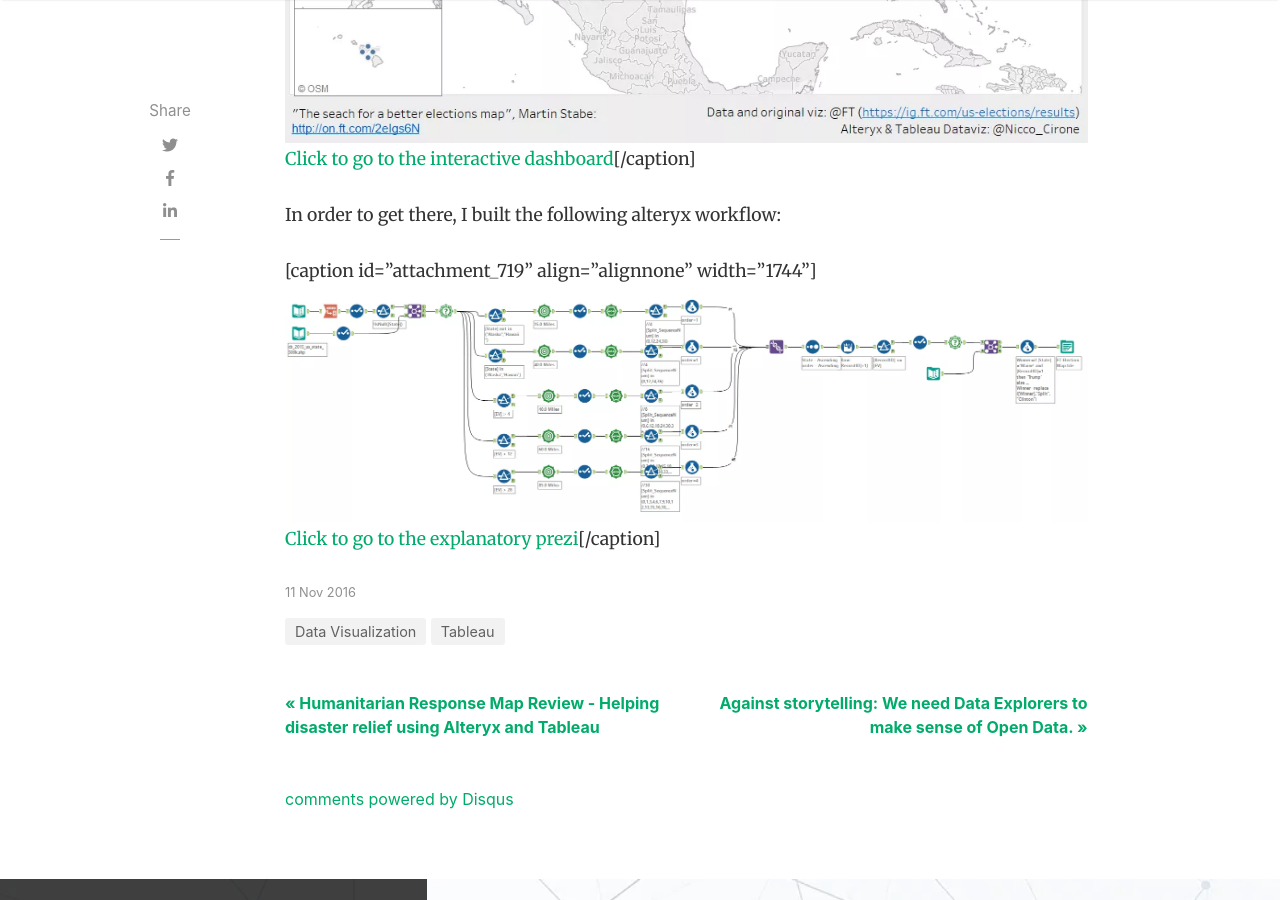
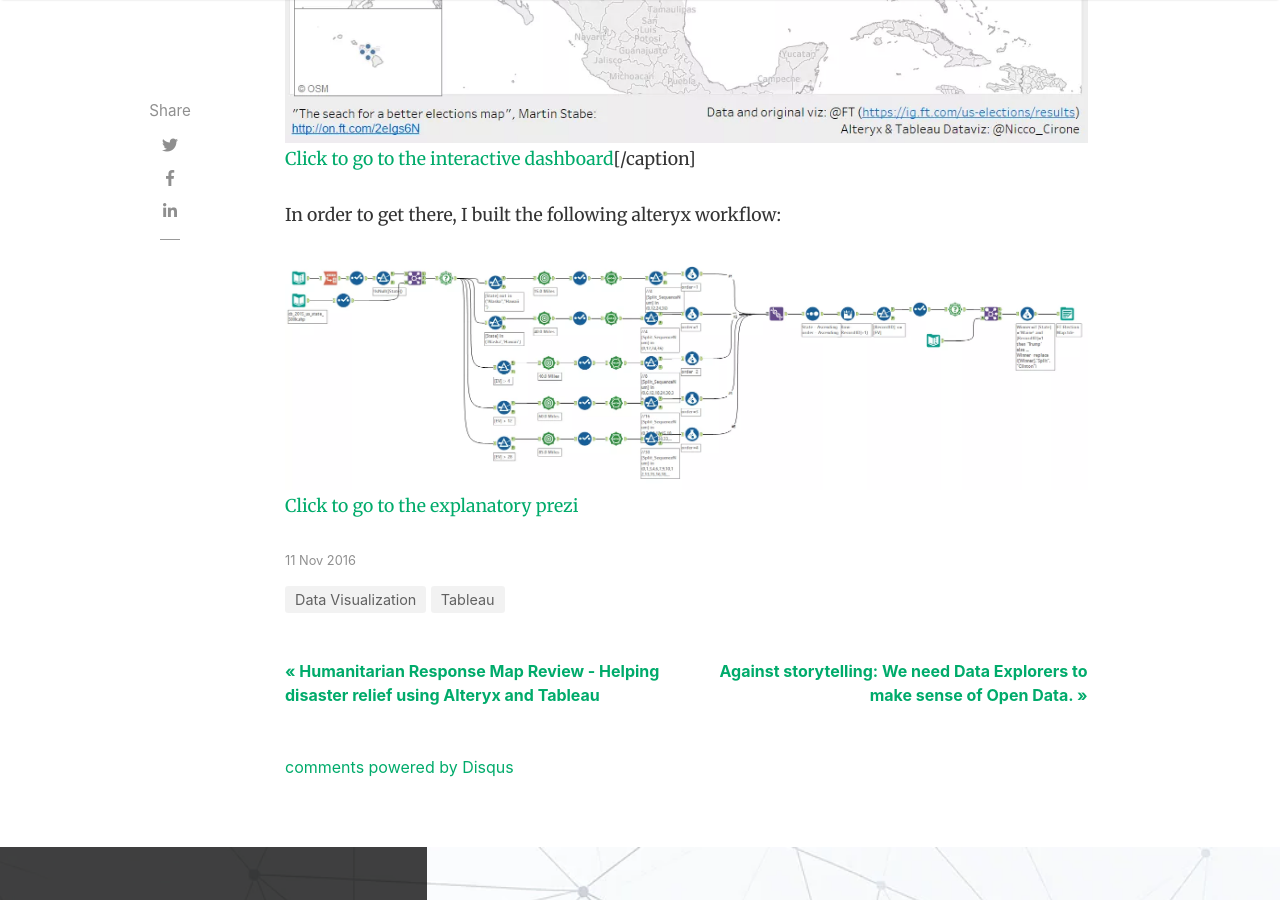
Before and after one commit to Nicco-Cirone/blog, a Jekyll site: the page built from _posts/2016-11-11-reviz-fts-new-map-for-visualizing-us-elections.md, in a window 1280 px wide and 900 px high, scrolled down 3207 px. Built offline with Jekyll 4.4.1, drawn with Linux system fonts in a browser that asks for light colours; nearby versions of some CDN libraries; comment, search, counter and statistics services are not loaded.

Commit message:
Update 2016-11-11-reviz-fts-new-map-for-visualizing-us-elections.md

```diff
--- a/_posts/2016-11-11-reviz-fts-new-map-for-visualizing-us-elections.md
+++ b/_posts/2016-11-11-reviz-fts-new-map-for-visualizing-us-elections.md
@@ -37,4 +37,5 @@ Here's the final result:
 
 In order to get there, I built the following alteryx workflow:
 
-[caption id="attachment\_719" align="alignnone" width="1744"][![alteryx-workflow]({{ site.baseurl }}/assets/uploads/alteryx-workflow.webp)](http://prezi.com/c87xio6ocdoy/?utm_campaign=share&utm_medium=copy&rc=ex0share) [Click to go to the explanatory prezi](http://prezi.com/c87xio6ocdoy/?utm_campaign=share&utm_medium=copy&rc=ex0share)[/caption]
+[![alteryx-workflow]({{ site.baseurl }}/assets/uploads/alteryx-workflow.webp)](http://prezi.com/c87xio6ocdoy/?utm_campaign=share&utm_medium=copy&rc=ex0share)
+[Click to go to the explanatory prezi](http://prezi.com/c87xio6ocdoy/?utm_campaign=share&utm_medium=copy&rc=ex0share)
```
